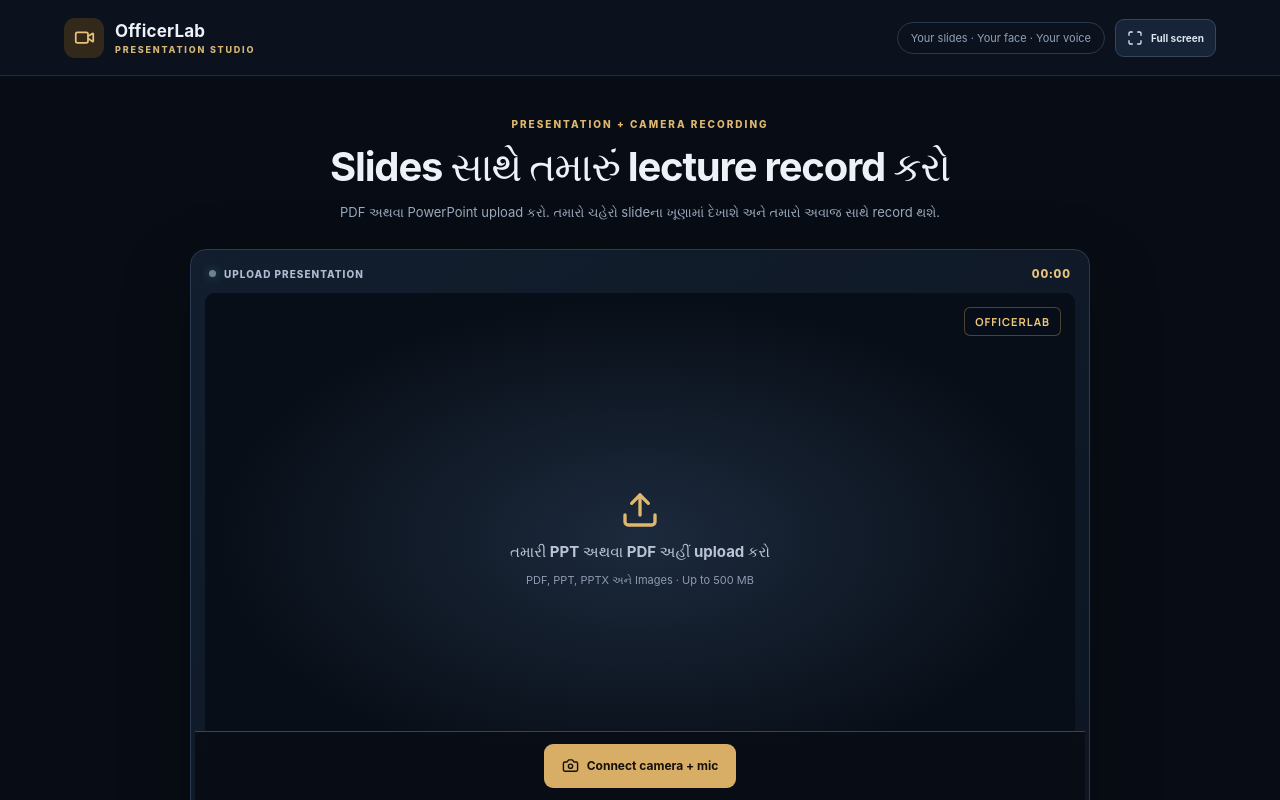
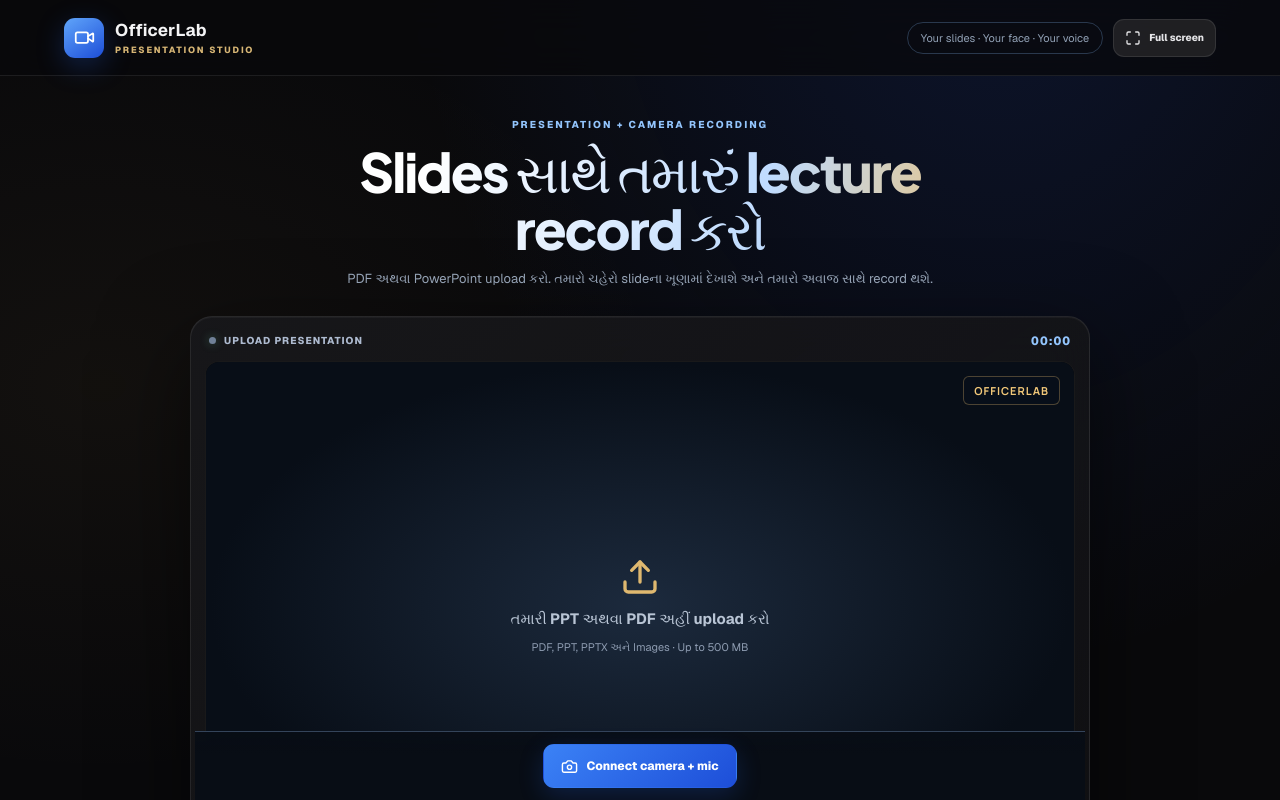
Before and after one commit to pratikranoliya998-ux/officerlab-cinematic-studio, a React (Vite) app: page / in a window 1280 px wide. Shown: the top 800 px of the page. Built offline with nearby package versions, Linux system fonts and the light colour scheme; no server answers.

Commit message:
Apply 2026 spatial UI to OfficerLab creator website

```diff
--- a/src/style.css
+++ b/src/style.css
@@ -1,4 +1,4 @@
-@import url('https://fonts.googleapis.com/css2?family=DM+Sans:wght@400;500;600;700&family=Manrope:wght@400;500;600;700;800&display=swap');
+@import url('https://fonts.googleapis.com/css2?family=DM+Sans:wght@400;500;600;700&family=Manrope:wght@400;500;600;700;800&family=Geist:wght@400;500;600;700;800&family=Plus+Jakarta+Sans:wght@400;500;600;700;800&display=swap');
 :root{font-family:'DM Sans',sans-serif;color:#e9edf5;background:#080c14;font-synthesis:none;text-rendering:optimizeLegibility}
 *{box-sizing:border-box}body{margin:0;min-width:320px;background:#080c14}button,input,textarea,select{font:inherit}button{cursor:pointer}
 .app-shell{display:flex;min-height:100vh;background:radial-gradient(ellipse at 72% -20%,rgba(45,65,104,.19),transparent 42%),#090d16}
@@ -323,3 +323,34 @@
 .presenter-app.immersive-mode .presenter-main{padding-top:12px}
 .presenter-app:fullscreen,.presenter-app:-webkit-full-screen{width:100%;height:100%;overflow:auto;background:#080d15}
 .presenter-app:fullscreen .presenter-main,.presenter-app:-webkit-full-screen .presenter-main{max-width:1400px}
+
+/* OfficerLab 2026 Spatial UI */
+:root{font-family:'Geist','Plus Jakarta Sans',Inter,system-ui,sans-serif;--sp-line:rgba(255,255,255,.085)}
+body{background:#09090b}
+.app-shell{position:relative;isolation:isolate;overflow:clip;background:radial-gradient(ellipse at 72% -12%,#2563eb29,transparent 38%),radial-gradient(ellipse at 12% 45%,#b4702a0e,transparent 32%),#09090b}
+.app-shell:before{content:'';position:fixed;z-index:-1;pointer-events:none;width:58vw;height:58vw;top:-34vw;right:8vw;border-radius:50%;background:linear-gradient(135deg,#2563eb66,#d6a65338);filter:blur(95px);opacity:.34;animation:spatial-drift 20s ease-in-out infinite alternate}
+@keyframes spatial-drift{to{transform:translate3d(-7vw,8vh,0) scale(1.12)}}
+.sidebar,.topbar{background:rgba(9,9,11,.76);backdrop-filter:blur(24px);border-color:var(--sp-line)}
+.brand-mark{background:linear-gradient(145deg,#60a5fa,#1d4ed8);color:white;box-shadow:0 8px 28px #2563eb45}
+.page-heading h1{font:800 clamp(28px,3.4vw,46px) 'Plus Jakarta Sans',sans-serif;letter-spacing:-1.8px;background:linear-gradient(100deg,#fff 20%,#cbdcff 65%,#e8c27e);background-clip:text;-webkit-background-clip:text;color:transparent}
+.page-heading p{max-width:620px;font-size:12px;line-height:1.8;color:#a1a1aa}
+.panel,.pad-panel,.preview-panel,.scene-panel,.timeline-panel,.quick-panel{background:linear-gradient(145deg,rgba(24,24,27,.84),rgba(17,17,20,.74));border:1px solid var(--sp-line);border-radius:18px;box-shadow:0 18px 55px #0005,inset 0 1px 0 #ffffff08;backdrop-filter:blur(18px);transition:border-color .25s,box-shadow .25s}
+.panel:hover,.pad-panel:hover{border-color:#60a5fa35;box-shadow:0 22px 60px #0006}
+.canvas-wrap,.camera-box,.presentation-preview{border:1px solid #ffffff14;border-radius:14px;background:#050507}
+.btn{border-radius:10px;border-color:#ffffff18;background:#27272ab8;transition:transform .2s,border-color .2s,box-shadow .2s}.btn:hover{transform:translateY(-2px);border-color:#60a5fa66;box-shadow:0 8px 24px #2563eb22}.btn.primary{background:linear-gradient(135deg,#3b82f6,#1d4ed8);color:white;box-shadow:0 7px 24px #2563eb35}
+.nav-item:hover,.nav-item.active{background:linear-gradient(90deg,#2563eb20,transparent);color:#bfdbfe;box-shadow:inset 2px 0 #60a5fa}
+.project-pill,.status-card,.scene-row,.asset-card,.dropzone,.note-box{background:#27272a85;border-color:var(--sp-line);border-radius:13px}
+.scene-row.selected{border-color:#3b82f6;background:#1e3a5f55}.scene-thumb{border-radius:9px;background:linear-gradient(135deg,#1d4ed8,#172033)}
+.field-label input,.field-label select,.scene-editor input,.scene-editor textarea,.script-area{background:#09090bb8;border-color:#ffffff18;border-radius:10px}
+.presenter-app{background:radial-gradient(ellipse at 78% -10%,#1d4ed82b,transparent 42%),radial-gradient(ellipse at 8% 32%,#d6a6530c,transparent 34%),#09090b;color:#f4f4f5;font-family:'Geist','Plus Jakarta Sans',Inter,system-ui,sans-serif}
+.presenter-header{background:#09090bbd;border-bottom:1px solid var(--sp-line);backdrop-filter:blur(24px)}
+.presenter-mark{background:linear-gradient(145deg,#60a5fa,#1d4ed8)!important;color:white!important;box-shadow:0 8px 28px #2563eb45!important}
+.presenter-intro h1{font:800 clamp(30px,5vw,54px)/1.06 'Plus Jakarta Sans',sans-serif;letter-spacing:-2px;background:linear-gradient(100deg,#fff 18%,#bfdbfe 68%,#e8c27e);background-clip:text;-webkit-background-clip:text;color:transparent}
+.presenter-kicker,.presenter-time,.face-control-heading b{color:#93c5fd}
+.presenter-stage{background:linear-gradient(145deg,#18181be6,#111114c7);border:1px solid var(--sp-line);border-radius:22px;box-shadow:0 30px 90px #0008,inset 0 1px 0 #ffffff0a;backdrop-filter:blur(20px)}
+.presenter-tips>div,.face-layout-controls,.lecture-tools{background:#18181bb0;border:1px solid var(--sp-line);border-radius:15px;backdrop-filter:blur(18px)}
+.presenter-btn{border-radius:11px;transition:transform .2s,box-shadow .2s}.presenter-btn:hover{transform:translateY(-2px);box-shadow:0 9px 26px #0006}.presenter-btn.primary{background:linear-gradient(135deg,#3b82f6,#1d4ed8);color:white;box-shadow:0 8px 24px #2563eb35}.presenter-btn.secondary{background:#27272ac7;border-color:#ffffff18;color:#e4e4e7}
+.teaching-tools-fab{background:linear-gradient(135deg,#3b82f6,#1d4ed8);border-color:#60a5fa;color:white;box-shadow:0 9px 28px #2563eb40}.teaching-tools-fab.active{background:#18181b;border-color:#60a5fa;color:#bfdbfe}
+.tool-button{background:#27272a;border-color:#ffffff18;border-radius:9px}.tool-button.active,.tool-button:hover{background:#1e3a5f;border-color:#60a5fa;color:#bfdbfe}
+@media(max-width:800px){.content{padding:22px 14px 36px}.page-heading{align-items:flex-start;flex-direction:column}.app-shell:before{width:100vw;height:100vw;top:-50vw;right:-25vw;filter:blur(75px)}}
+@media(prefers-reduced-motion:reduce){.app-shell:before{animation:none}.btn,.panel,.pad-panel,.presenter-btn{transition:none!important}}
```
